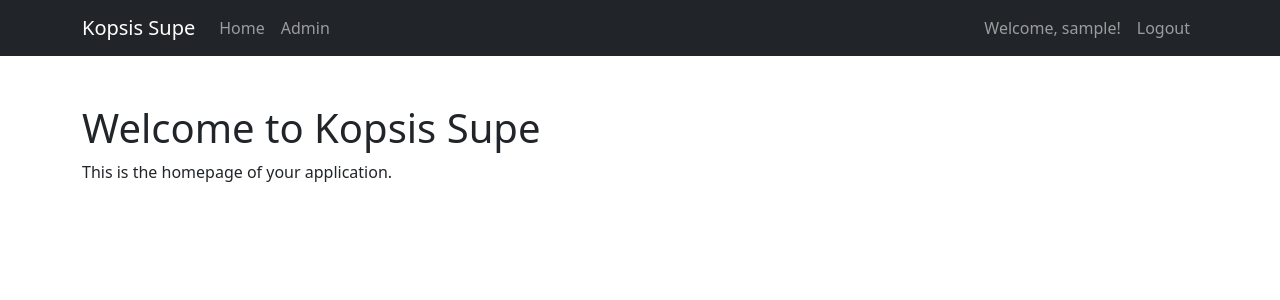
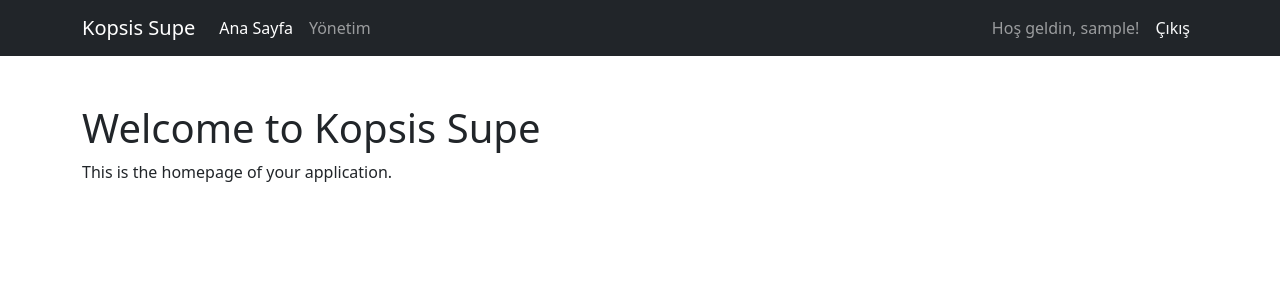
Before and after one commit to kopsisnet/kopsis_supe, a Django app: page / in a window 1280 px wide. Shown: the top 300 px of the page. Run offline with Django 5.2, Linux system fonts and the light colour scheme; the visitor is signed in with stand-in values (Sample User, id 1).

Commit message:
Update base.html

```diff
--- a/templates/base.html
+++ b/templates/base.html
@@ -1,9 +1,9 @@
 <!DOCTYPE html>
-<html lang="en">
+<html lang="tr">
 <head>
     <meta charset="UTF-8">
     <meta name="viewport" content="width=device-width, initial-scale=1.0">
-    <title>Kopsis Supe</title>
+    <title>{% block title %}Kopsis Supe{% endblock %}</title>
     <link href="https://cdn.jsdelivr.net/npm/bootstrap@5.3.0/dist/css/bootstrap.min.css" rel="stylesheet">
 </head>
 <body>
@@ -16,31 +16,31 @@
             <div class="collapse navbar-collapse" id="navbarNav">
                 <ul class="navbar-nav me-auto">
                     <li class="nav-item">
-                        <a class="nav-link" href="/">Home</a>
+                        <a class="nav-link {% if request.path == '/' %}active{% endif %}" href="/">Ana Sayfa</a>
                     </li>
                     {% if user.is_authenticated %}
                     <li class="nav-item">
-                        <a class="nav-link" href="/admin/">Admin</a>
+                        <a class="nav-link" href="/admin/">Yönetim</a>
                     </li>
                     {% endif %}
                 </ul>
                 <ul class="navbar-nav">
                     {% if user.is_authenticated %}
                     <li class="nav-item">
-                        <span class="nav-link">Welcome, {{ user.username }}!</span>
+                        <span class="nav-link">Hoş geldin, {{ user.username }}!</span>
                     </li>
                     <li class="nav-item">
                         <form method="post" action="{% url 'logout' %}" class="d-inline">
                             {% csrf_token %}
-                            <button type="submit" class="nav-link btn btn-link">Logout</button>
+                            <button type="submit" class="nav-link btn btn-link text-light">Çıkış</button>
                         </form>
                     </li>
                     {% else %}
                     <li class="nav-item">
-                        <a class="nav-link" href="{% url 'login' %}">Login</a>
+                        <a class="nav-link {% if request.path == '/accounts/login/' %}active{% endif %}" href="{% url 'login' %}">Giriş</a>
                     </li>
                     <li class="nav-item">
-                        <a class="nav-link" href="{% url 'register' %}">Register</a>
+                        <a class="nav-link {% if request.path == '/accounts/register/' %}active{% endif %}" href="{% url 'register' %}">Kayıt</a>
                     </li>
                     {% endif %}
                 </ul>
@@ -48,8 +48,7 @@
         </div>
     </nav>
 
-    {% block content %}
-    {% endblock %}
+    {% block content %}{% endblock %}
 
     <script src="https://cdn.jsdelivr.net/npm/bootstrap@5.3.0/dist/js/bootstrap.bundle.min.js"></script>
 </body>
```
